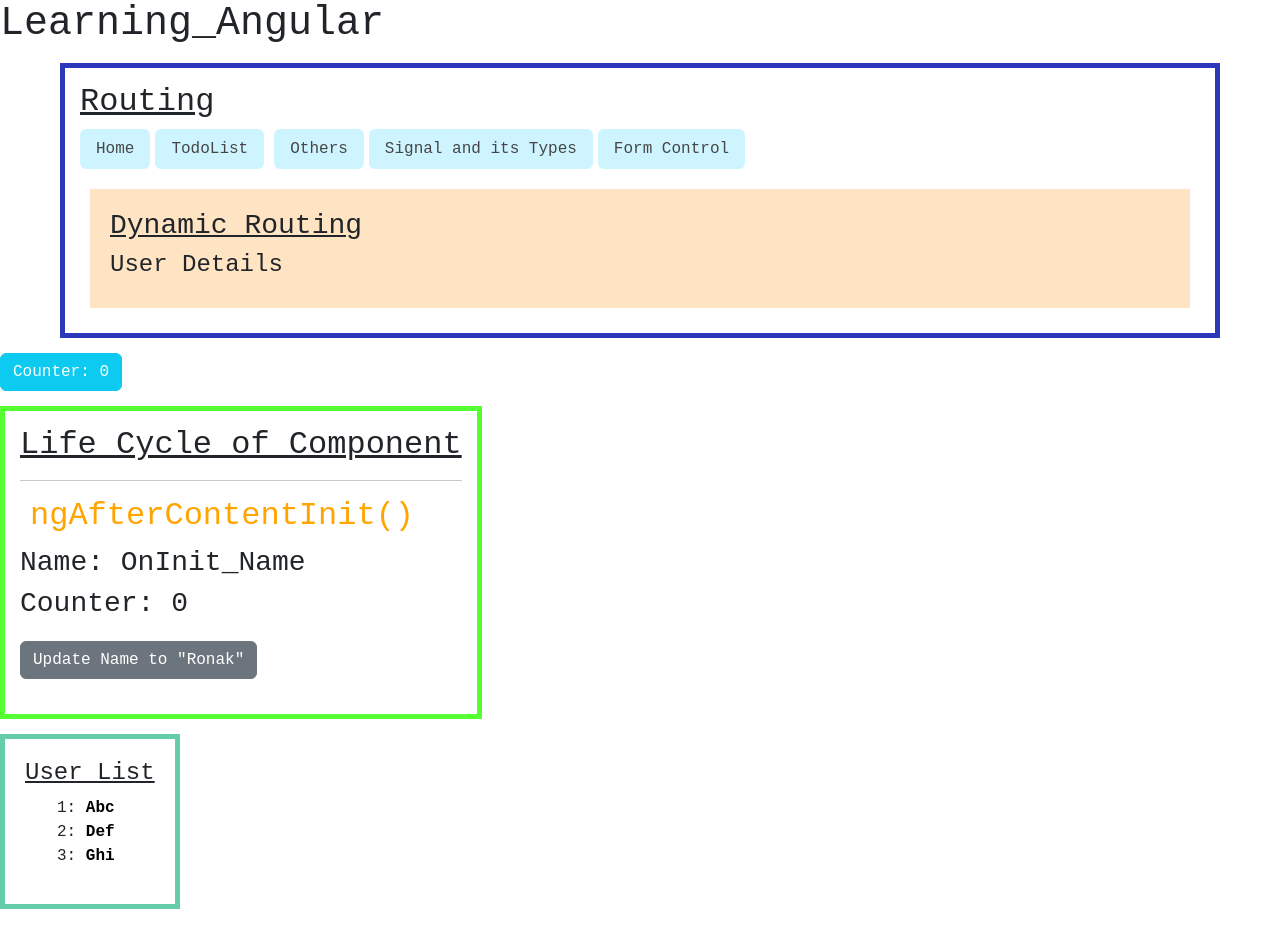
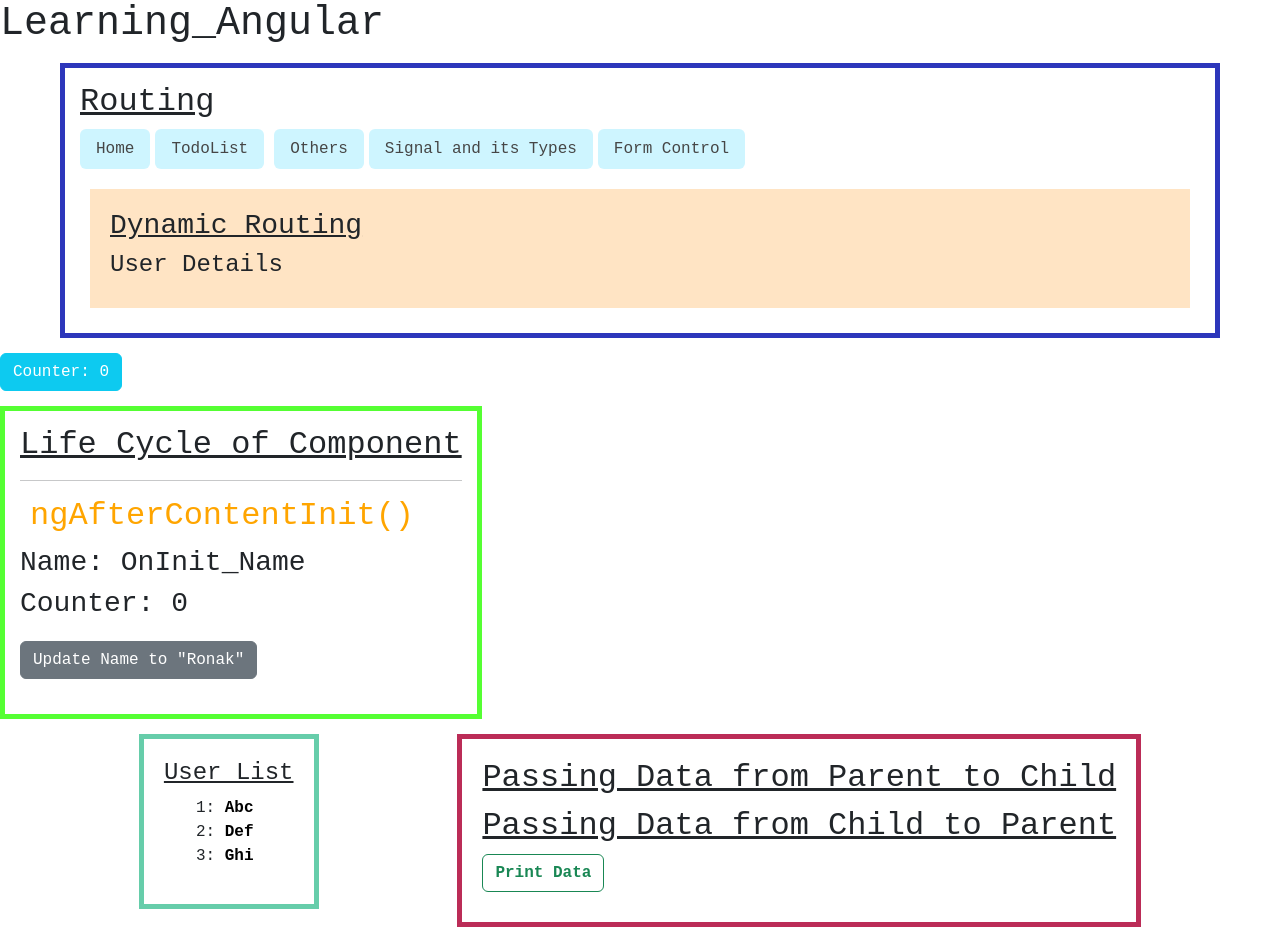
Before and after one commit to ronakjavia111/Learning_Angular, an Angular app: page / in a window 1280 px wide. Built offline with nearby package versions, Linux system fonts and the light colour scheme.

Commit message:
Passing Data [Parent -> Child] & [Child -> Parent]

```diff
--- a/src/app/app.html
+++ b/src/app/app.html
@@ -13,7 +13,15 @@
   </app-lifecycle>
   }
 
-  <div style="width: fit-content; padding: 20px; border: 5px solid mediumaquamarine">
+  <div style="display: flex; justify-content: space-evenly">
+    <div
+      style="
+        width: fit-content;
+        padding: 20px;
+        border: 5px solid mediumaquamarine;
+        margin-bottom: auto;
+      "
+    >
       <h4 style="text-decoration: underline">User List</h4>
       <ul style="list-style-type: none">
         @for (user of users; track user.id) {
@@ -29,4 +37,50 @@
         }
       </ul>
     </div>
+    <div
+      style="
+        width: fit-content;
+        padding: 20px;
+        border: 5px solid rgb(187, 44, 87);
+        margin-bottom: auto;
+      "
+    >
+      <h2 style="text-decoration: underline">Passing Data from Parent to Child</h2>
+
+      <!-- Data from Parent to Child -->
+      <!-- 1 -->
+      <div style="margin: 10px 0px">
+        <!-- <app-datapassing userName="Ronak [with Static Text]"></app-datapassing> -->
+
+        <!-- @if( fullName.value!=null && fullName.value!=''){
+        <app-datapassing [userName]="fullName.value"></app-datapassing>
+        }
+
+        <select
+          #fullName
+          style="border: 1px solid black; font-weight: 900; padding: 4px 10px; border-radius: 7px"
+          (change)="updateFullName(fullName.value)"
+        >
+          <option value="">Select a User Name</option>
+          <option value="abc [with Dynamic Property Binding]">abc</option>
+          <option value="def [with Dynamic Property Binding]">def</option>
+          <option value="ghi [with Dynamic Property Binding]">ghi</option>
+          <option value="jkl [with Dynamic Property Binding]">jkl</option>
+        </select> -->
+      </div>
+
+      <!-- 2 -->
+      <!-- <div style="margin: 10px 0px">
+        @for(fruit of fruits; track fruit){ <app-datapassing [fruit]="fruit"></app-datapassing>}
+      </div> -->
+
+      <h2 style="text-decoration: underline">Passing Data from Child to Parent</h2>
+      <!-- 1 -->
+      <app-datapassing (getCities)="handleCity($event)"></app-datapassing>
+
+      @for (city of fetchedCities; track city) {
+      <h5>{{ city }}</h5>
+      }
+    </div>
+  </div>
 </main>
--- a/src/app/app.ts
+++ b/src/app/app.ts
@@ -12,10 +12,11 @@ import {
 import { Routing } from './routing/routing';
 import { Lifecycle } from './lifecycle/lifecycle';
 import { RouterLink } from '@angular/router';
+import { Datapassing } from './datapassing/datapassing';
 
 @Component({
   selector: 'app-root',
-  imports: [Routing, Lifecycle, RouterLink],
+  imports: [Routing, Lifecycle, RouterLink, Datapassing],
   templateUrl: './app.html',
   styleUrl: './app.css',
 })
@@ -54,4 +55,23 @@ export class App {
       name: 'Ghi',
     },
   ];
+
+  // Passing Data from Parent to Child
+  // 1
+  fullName: string = 'Ronak';
+
+  updateFullName(val: string) {
+    this.fullName = val;
+  }
+
+  // 2
+  fruits = ['Mango', 'Apple', 'Grapes', 'Blueberry', 'Pomegranate'];
+
+  // Passing Data from Child to Parent
+  // 1
+  fetchedCities: string[] | undefined;
+
+  handleCity(cities: string[]) {
+    this.fetchedCities = cities;
+  }
 }
--- /dev/null
+++ b/src/app/datapassing/datapassing.html
@@ -0,0 +1,26 @@
+<!-- Data from Parent to Child -->
+<!-- 1 -->
+<h5>{{ userName }}</h5>
+
+<!-- 2 -->
+<!-- <div style="margin: 10px">
+    <h5 style="background-color: brown; color: white; width: max-content">
+        {{ fruit }}
+    </h5>
+</div> -->
+
+<!-- Data from Child to Parent -->
+<button
+  class="btn btn-outline-success"
+  style="font-weight: 900; margin-bottom: 10px"
+  (click)="getCities.emit(cities)"
+>
+  Print Data
+</button>
+<!-- <button
+  class="btn btn-outline-success"
+  style="font-weight: 900; margin-bottom: 10px"
+  (click)="printData()"
+>
+  Print Data
+</button> -->
--- /dev/null
+++ b/src/app/datapassing/datapassing.ts
@@ -0,0 +1,21 @@
+import { Component, EventEmitter, Input, Output } from '@angular/core';
+
+@Component({
+  selector: 'app-datapassing',
+  imports: [],
+  templateUrl: './datapassing.html',
+  styleUrl: './datapassing.css',
+})
+export class Datapassing {
+  // Passing Data from Parent to Child
+  @Input() userName: string = '';
+  @Input() fruit: string = '';
+
+  // Data from Child to Parent
+  @Output() getCities = new EventEmitter();
+  @Output() cities = ['Rajkot', 'Ahmedabad', 'Mumbai', 'Jaipur'];
+
+  printData(){
+    return this.getCities.emit(this.cities);
+  }
+}
--- a/src/app/routing/routing.html
+++ b/src/app/routing/routing.html
@@ -10,6 +10,7 @@
   <h2 style="text-decoration: underline">Routing</h2>
   <nav class="nav">
     <a
+      href="/"
       routerLinkActive="active"
       [routerLinkActiveOptions]="{ exact: true }"
       class="nav-link btn btn-primary"
--- a/src/app/userdetails/userdetails.html
+++ b/src/app/userdetails/userdetails.html
@@ -1,4 +1,6 @@
-<div style="background-color: brown; color: white; border: 3px solid #fff; padding: 10px 0px 3px 25px">
+<div
+  style="background-color: brown; color: white; border: 3px solid #fff; padding: 10px 0px 3px 25px"
+>
   <h5>User Id: {{ id }}</h5>
   <h5>User Name: {{ name }}</h5>
 </div>
--- a/src/app/userdetails/userdetails.ts
+++ b/src/app/userdetails/userdetails.ts
@@ -1,4 +1,4 @@
-import { Component } from '@angular/core';
+import { Component, Input } from '@angular/core';
 import { routes } from '../app.routes';
 import { ActivatedRoute } from '@angular/router';
 
```
Also changed, not shown: src/app/datapassing/datapassing.css (added), 1 other file (tests, documents, lock files or other folders). Lines whose indentation alone changed are shown as unchanged.
